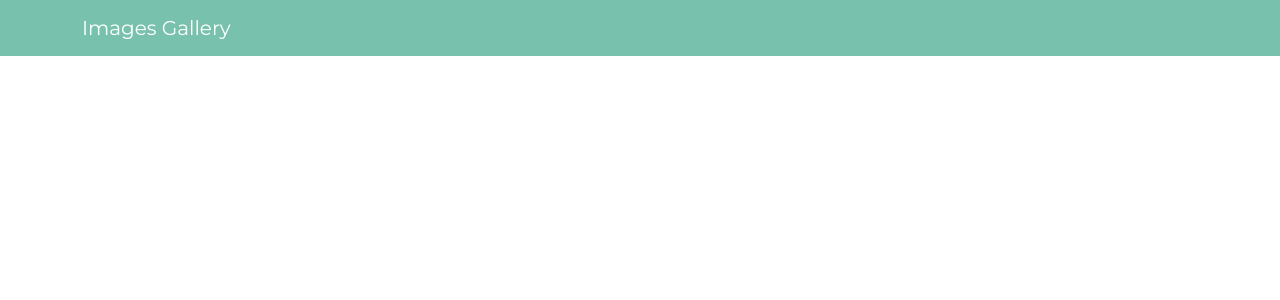
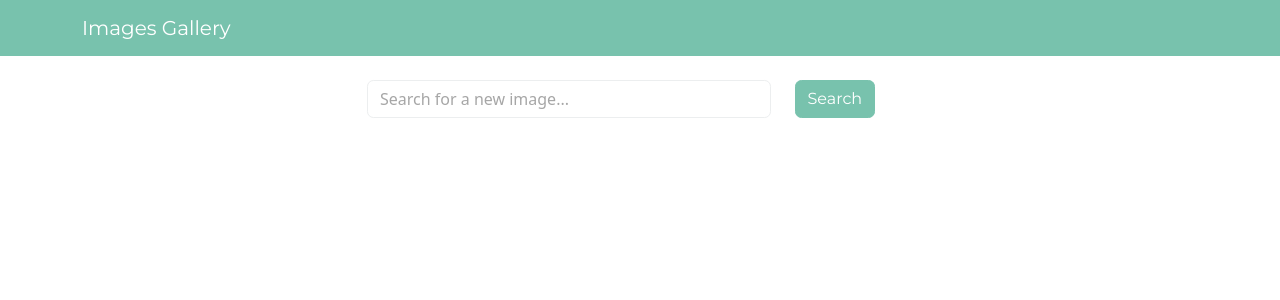
Before and after one commit to yaroslavpashynskyi/images-gallery, a React (Create React App) app in the folder frontend/: page / in a window 1280 px wide. Shown: the top 300 px of the page. Built offline with nearby package versions, Linux system fonts and the light colour scheme; no server answers.

Commit message:
First api call to Unsplash

```diff
--- a/frontend/src/App.js
+++ b/frontend/src/App.js
@@ -1,10 +1,30 @@
 import 'bootswatch/dist/minty/bootstrap.min.css';
 import Header from './components/Header';
+import Search from './components/Search';
+import { useState } from 'react';
+
+const UNSPLASH_KEY = process.env.REACT_APP_UNSPLASH_API;
 
 function App() {
+
+  const [query, setQuery] = useState('');
+
+
+  const handleSearchSubmit = (e) => {
+    e.preventDefault();
+    console.log(query);
+    fetch(`https://api.unsplash.com/photos/random/?query=${query}&client_id=${UNSPLASH_KEY}`)
+      .then((res) => res.json())
+      .then((data) => {
+        console.log(data)
+      })
+      .catch((error) => console.log(error))
+  }
+
   return (
     <div className="App">
       <Header title="Images Gallery"/>
+      <Search query={query} setQuery={setQuery} handleSubmit={handleSearchSubmit}/>
     </div>
   );
 }
--- a/frontend/src/components/Header.js
+++ b/frontend/src/components/Header.js
@@ -1,5 +1,5 @@
 import React from 'react'
-import {Navbar, Nav, Container} from 'react-bootstrap'
+import {Navbar, Container} from 'react-bootstrap'
 
 const Header = ({title}) => {
     return (
--- /dev/null
+++ b/frontend/src/components/Search.js
@@ -0,0 +1,29 @@
+import React from "react";
+import { Container, Row, Col, Form, Button } from "react-bootstrap";
+const Search = ({query, setQuery, handleSubmit}) => {
+  return (
+    <Container className="mt-4">
+      <Row className="justify-content-center">
+        <Col xs={12} md={8} lg={6}>
+          <Form onSubmit={handleSubmit}>
+            <Row>
+              <Col xs={9}>
+                <Form.Control
+                type="text"
+                value={query}
+                onChange={(e) => setQuery(e.target.value)}
+                placeholder="Search for a new image..."
+                />
+              </Col>
+              <Col>
+                <Button variant="primary" type="submit">Search</Button>
+              </Col>
+            </Row>
+          </Form>
+        </Col>
+      </Row>
+    </Container>
+  );
+};
+
+export default Search;
```
Also changed, not shown: frontend/public/manifest.json (renamed from frontend/public/webmanifest.json).
